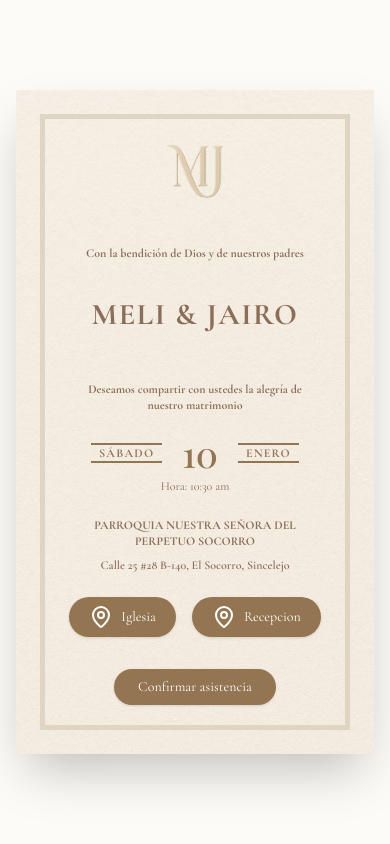
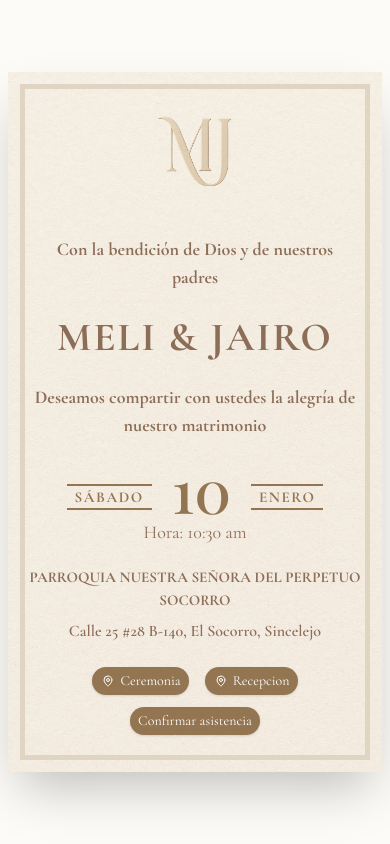
Before and after one commit to jairocabarcas/invitacion, a Next.js app: page / in a window 390 px wide. Built offline with nearby package versions, Linux system fonts and the light colour scheme.

Commit message:
primer cambios de la version mobil

```diff
--- a/src/app/components/ButtonLocation.tsx
+++ b/src/app/components/ButtonLocation.tsx
@@ -7,19 +7,19 @@ export default function ButtonLocation() {
                 href="https://maps.app.goo.gl/f8ygfCFJ16tyC3Ku6"
                 target="_blank"
                 rel="noopener noreferrer"
-                className="flex items-center space-x-2 bg-[#937552] text-white px-5 py-2 rounded-full shadow hover:bg-[#9c8566] transition text-sm md:text-base"
+                className="flex items-center gap-1 justify-center md:space-x-2 bg-[#937552] text-white md:px-5 md:py-2 px-2 py-1 rounded-full shadow hover:bg-[#9c8566] transition text-sm md:text-base"
             >
-                <MapPin />
-                <span>Iglesia</span>
+                <MapPin className="h-3 w-4 md:h-auto"/>
+                <span>Ceremonia</span>
             </a>
 
             <a
                 href="https://maps.app.goo.gl/CpNNfJp1A5asJit87"
                 target="_blank"
                 rel="noopener noreferrer"
-                className="flex items-center space-x-2 bg-[#937552] text-white px-5 py-2 rounded-full shadow hover:bg-[#9c8566] transition text-sm md:text-base"
+                className="flex items-center gap-1 justify-center md:space-x-2 bg-[#937552] text-white md:px-5 md:py-2 px-2 py-1 rounded-full shadow hover:bg-[#9c8566] transition text-sm md:text-base"
             >
-                <MapPin />
+                <MapPin className="h-3 w-4 md:h-auto"/>
                 <span>Recepcion</span>
             </a>
         </div>
--- a/src/app/components/RSVPForm.tsx
+++ b/src/app/components/RSVPForm.tsx
@@ -52,7 +52,7 @@ export default function RSVPModal() {
     }
 
     return (
-        <div className="mt-8 text-center">
+        <div className="mt-3 md:mt-8 text-center">
             {/* Botón que abre el modal */}
             <Dialog
                 open={open}
@@ -64,7 +64,7 @@ export default function RSVPModal() {
                 }}
             >
                 <DialogTrigger asChild>
-                    <button className="bg-[#937552] text-white px-6 py-2 rounded-full shadow hover:bg-[#9c8566] transition text-sm md:text-base">
+                    <button className="bg-[#937552] text-white px-2 py-1 md:px-5 md:py-2 rounded-full shadow hover:bg-[#9c8566] transition text-sm md:text-base">
                         Confirmar asistencia
                     </button>
                 </DialogTrigger>
--- a/src/app/components/dateInfo.tsx
+++ b/src/app/components/dateInfo.tsx
@@ -11,23 +11,23 @@ export default function DateInfo() {
     return (
         <div className="text-center my-5">
             <div className="flex items-center justify-center w-full gap-5">
-                <div className="h-full  flex items-center justify-center md:pt-7">
-                    <span className="uppercase px-2 border-y-2 border-y-[#937552] font-bold text-xs md:text-lg tracking-widest text-[#937552]">
+                <div className="h-full  flex items-center justify-center pt-4 md:pt-7">
+                    <span className="uppercase px-2 border-y-2 border-y-[#937552] font-bold text-[15px] md:text-lg tracking-widest text-[#937552]">
                         Sábado
                     </span>
                 </div>
                 <div className="h-full flex items-center justify-center">
-                    <span className={`${playFairDisplay.className} text-4xl md:text-8xl font-medium  text-[#937552] text-center`}>
+                    <span className={`${playFairDisplay.className} text-6xl md:text-8xl font-medium  text-[#937552] text-center`}>
                       10
                     </span>
                 </div>
-                <div className="h-full flex items-center justify-center md:pt-7">
-                    <span className="uppercase px-2 border-y-2 border-y-[#937552] font-bold text-xs md:text-lg tracking-widest text-[#937552]">
+                <div className="h-full flex items-center justify-center pt-4 md:pt-7">
+                    <span className="uppercase px-2 border-y-2 border-y-[#937552] font-bold text-[15px] md:text-lg tracking-widest text-[#937552]">
                       Enero
                     </span>
                 </div>
             </div>
-            <span className="mt-2 text-xs md:text-xl text-[#8c6d57]">Hora: 10:30 am</span>
+            <span className="mt-2 text-[18px] md:text-xl text-[#8c6d57]">Hora: 10:30 am</span>
         </div>
     );
 }
--- a/src/app/components/invitationText.tsx
+++ b/src/app/components/invitationText.tsx
@@ -1,13 +1,13 @@
 export default function InvitationText() {
     return (
         <div className="flex flex-col items-center text-center space-y-4 px-2 pt-10">
-            <p className="w-[90%] text-xs md:text-2xl font-bold  text-[#8c6d57]">
+            <p className="w-full sm:w-[90%] text-lg md:text-2xl font-bold  text-[#8c6d57]">
                 Con la bendición de Dios y de nuestros padres
             </p>
-            <h2 className="uppercase text-3xl md:text-6xl font-bold text-[#8c6d57] tracking-wider pt-5">
+            <h2 className="uppercase text-[2.5rem] sm:text-5xl md:text-6xl font-bold text-[#8c6d57] tracking-wider md:pt-5">
                 Meli & Jairo
             </h2>
-            <p className="w-[92%] text-xs md:text-2xl font-bold text-[#8c6d57] pt-8">
+            <p className="w-full sm:w-[92%] text-lg md:text-2xl font-bold text-[#8c6d57] md:pt-8">
                 Deseamos compartir con ustedes la alegría de nuestro matrimonio
             </p>
         </div>
--- a/src/app/components/locationInfo.tsx
+++ b/src/app/components/locationInfo.tsx
@@ -1,10 +1,10 @@
 export default function Location() {
     return (
-        <div className="text-center space-y-2 px-2">
-            <h3 className="uppercase font-bold text-[#8c6d57] text-xs md:text-lg">
+        <div className="text-center space-y-2 md:px-2">
+            <h3 className="uppercase font-bold text-[#8c6d57] text-[15px] md:text-lg">
                 Parroquia Nuestra Señora del Perpetuo Socorro
             </h3>
-            <p className="text-xs md:text-lg font-semibold text-[#8c6d57]">
+            <p className="text-[16px] md:text-lg font-semibold text-[#8c6d57]">
                 Calle 25 #28 B-140, El Socorro, Sincelejo
             </p>
         </div>
--- a/src/app/page.tsx
+++ b/src/app/page.tsx
@@ -7,9 +7,9 @@ import RSVPForm from "@/app/components/RSVPForm";
 
 export default function Home() {
   return (
-      <div className="min-h-screen bg-[#fdfbf7] flex items-center justify-center px-4 py-10">
-        <div className="max-w-xl w-full bg-fondo bg-repeat bg-cover shadow-2xl p-6 md:p-10">
-          <div className="w-full border-5 border-[#E0D5C3] p-5">
+      <div className="min-h-screen bg-[#fdfbf7] flex items-center justify-center md:px-4 md:py-10 p-2">
+        <div className="max-w-xl w-full bg-fondo bg-repeat bg-cover shadow-2xl p-3 md:p-10">
+          <div className="w-full border-5 border-[#E0D5C3] py-5 md:p-5">
               <HeaderLogo />
               <InvitationText />
               <DateInfo />
```
